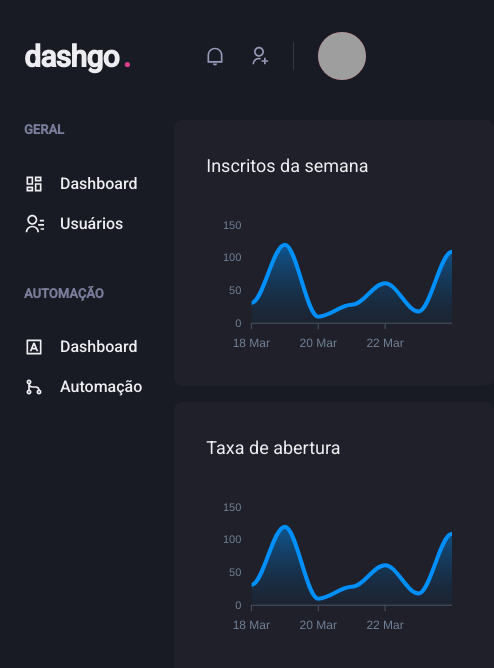
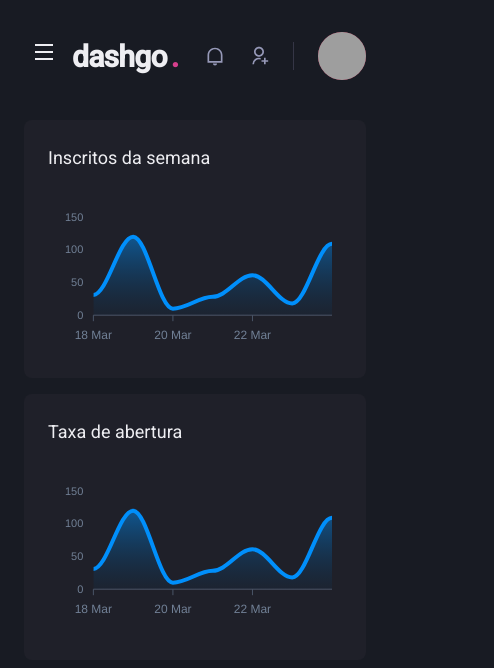
Before and after one commit to GeraldoPBarros/dashgo, a Next.js app: page /dashboard in a window 390 px wide. Shown: the top 668 px of the page, 494 px wide, since content can reach past the window. Built offline with nearby package versions, Linux system fonts and the light colour scheme; grey boxes are pictures that could not be loaded.

Commit message:
responsividade no header e sidebar, criacao de hook useSidebarDrawer para auxiliar na responsividade.

```diff
--- a/src/components/Header/index.tsx
+++ b/src/components/Header/index.tsx
@@ -1,10 +1,14 @@
-import { Flex, useBreakpointValue } from "@chakra-ui/react";
+import { Flex, Icon, IconButton, useBreakpointValue } from "@chakra-ui/react";
+import { RiMenuLine } from "react-icons/ri";
+import { useSidebarDrawer } from "../../context/SidebarDrawerContext";
 import Logo from "./Logo";
 import NotificationsNav from "./NotificationsNav";
 import Profile from "./Profile";
 import SearchBox from "./SearchBox";
 
 export function Header() {
+  const { onOpen } = useSidebarDrawer();
+
   const isWideVersion = useBreakpointValue({
     base: false,
     lg: true,
@@ -21,6 +25,17 @@
       px="6"
       align="center"
     >
+      {!isWideVersion && (
+        <IconButton
+          aria-label="Open navigation"
+          variant="unstyled"
+          fontSize="24"
+          icon={<Icon as={RiMenuLine} m="0" />}
+          onClick={onOpen}
+          mr="2"
+        />
+      )}
+
       <Logo />
       {isWideVersion && <SearchBox />}
 
--- /dev/null
+++ b/src/components/Sidebar/SidebarNav.tsx
@@ -0,0 +1,25 @@
+import { Stack } from "@chakra-ui/react";
+import {
+  RiContactsLine,
+  RiDashboardLine,
+  RiGitMergeLine,
+  RiInputMethodLine,
+} from "react-icons/ri";
+import NavLink from "./NavLink";
+import NavSection from "./NavSection";
+
+export function SidebarNav() {
+  return (
+    <Stack spacing="12" align="flex-start">
+      <NavSection title="GERAL">
+        <NavLink icon={RiDashboardLine}>Dashboard</NavLink>
+        <NavLink icon={RiContactsLine}>Usuários</NavLink>
+      </NavSection>
+
+      <NavSection title="AUTOMAÇÃO">
+        <NavLink icon={RiInputMethodLine}>Dashboard</NavLink>
+        <NavLink icon={RiGitMergeLine}>Automação</NavLink>
+      </NavSection>
+    </Stack>
+  );
+}
--- a/src/components/Sidebar/index.tsx
+++ b/src/components/Sidebar/index.tsx
@@ -1,27 +1,45 @@
-import { Box, Stack } from "@chakra-ui/react";
 import {
-  RiContactsLine,
-  RiDashboardLine,
-  RiGitMergeLine,
-  RiInputMethodLine,
-} from "react-icons/ri";
-import NavLink from "./NavLink";
-import NavSection from "./NavSection";
+  Box,
+  Drawer,
+  DrawerBody,
+  DrawerCloseButton,
+  DrawerContent,
+  DrawerHeader,
+  DrawerOverlay,
+  useBreakpointValue,
+} from "@chakra-ui/react";
+import { SidebarNav } from "./SidebarNav";
+
+import { useSidebarDrawer } from "../../context/SidebarDrawerContext";
 
 export function Sidebar() {
+  const { isOpen, onClose } = useSidebarDrawer();
+
+  const isDrawerSidebar = useBreakpointValue({
+    base: true,
+    lg: false,
+  });
+
+  if (isDrawerSidebar) {
+    return (
+      <Drawer isOpen={isOpen} placement="left" onClose={onClose}>
+        <DrawerOverlay>
+          <DrawerContent bg="gray.800" p="4">
+            <DrawerCloseButton mt="6" />
+            <DrawerHeader> Navegação </DrawerHeader>
+
+            <DrawerBody>
+              <SidebarNav />
+            </DrawerBody>
+          </DrawerContent>
+        </DrawerOverlay>
+      </Drawer>
+    );
+  }
+
   return (
     <Box as="aside" w="64" mr="8">
-      <Stack spacing="12" align="flex-start">
-        <NavSection title="GERAL">
-          <NavLink icon={RiDashboardLine}>Dashboard</NavLink>
-          <NavLink icon={RiContactsLine}>Usuários</NavLink>
-        </NavSection>
-
-        <NavSection title="AUTOMAÇÃO">
-          <NavLink icon={RiInputMethodLine}>Dashboard</NavLink>
-          <NavLink icon={RiGitMergeLine}>Automação</NavLink>
-        </NavSection>
-      </Stack>
+      <SidebarNav />
     </Box>
   );
 }
--- /dev/null
+++ b/src/context/SidebarDrawerContext.tsx
@@ -0,0 +1,31 @@
+import { UseDisclosureReturn } from "@chakra-ui/core/dist/useDisclosure";
+import { useDisclosure } from "@chakra-ui/react";
+import { useRouter } from "next/router";
+import { createContext, ReactNode, useContext, useEffect } from "react";
+
+interface SidebarDrawerProviderProps {
+  children: ReactNode;
+}
+
+type SidebarDrawerContextProps = UseDisclosureReturn;
+
+const SidebarDrawerContext = createContext({} as SidebarDrawerContextProps);
+
+export function SidebarDrawerProvider({
+  children,
+}: SidebarDrawerProviderProps) {
+  const disclosure = useDisclosure();
+  const router = useRouter();
+
+  useEffect(() => {
+    disclosure.onClose();
+  }, [router.asPath]);
+
+  return (
+    <SidebarDrawerContext.Provider value={disclosure}>
+      {children}
+    </SidebarDrawerContext.Provider>
+  );
+}
+
+export const useSidebarDrawer = () => useContext(SidebarDrawerContext);
--- a/src/pages/_app.tsx
+++ b/src/pages/_app.tsx
@@ -1,11 +1,14 @@
 import { AppProps } from "next/app";
 import { ChakraProvider } from "@chakra-ui/react";
 import { theme } from "../styles/theme";
+import { SidebarDrawerProvider } from "../context/SidebarDrawerContext";
 
 function MyApp({ Component, pageProps }: AppProps) {
   return (
     <ChakraProvider theme={theme}>
-      <Component {...pageProps} />
+      <SidebarDrawerProvider>
+        <Component {...pageProps} />
+      </SidebarDrawerProvider>
     </ChakraProvider>
   );
 }
--- a/src/pages/dashboard.tsx
+++ b/src/pages/dashboard.tsx
@@ -73,14 +73,14 @@
           minChildWidth="320px"
           alignItems="flex-start"
         >
-          <Box p="8" bg="gray.800" borderRadius={8} pb="4">
+          <Box p={["6", "8"]} bg="gray.800" borderRadius={8} pb="4">
             <Text fontSize="lg" mb="4">
               Inscritos da semana
             </Text>
             <Chart options={options} series={series} type="area" height={160} />
           </Box>
 
-          <Box p="8" bg="gray.800" borderRadius={8}>
+          <Box p={["6", "8"]} bg="gray.800" borderRadius={8}>
             <Text fontSize="lg" mb="4">
               Taxa de abertura
             </Text>
```
Also changed, not shown: tsconfig.json (+3 -13 lines).
